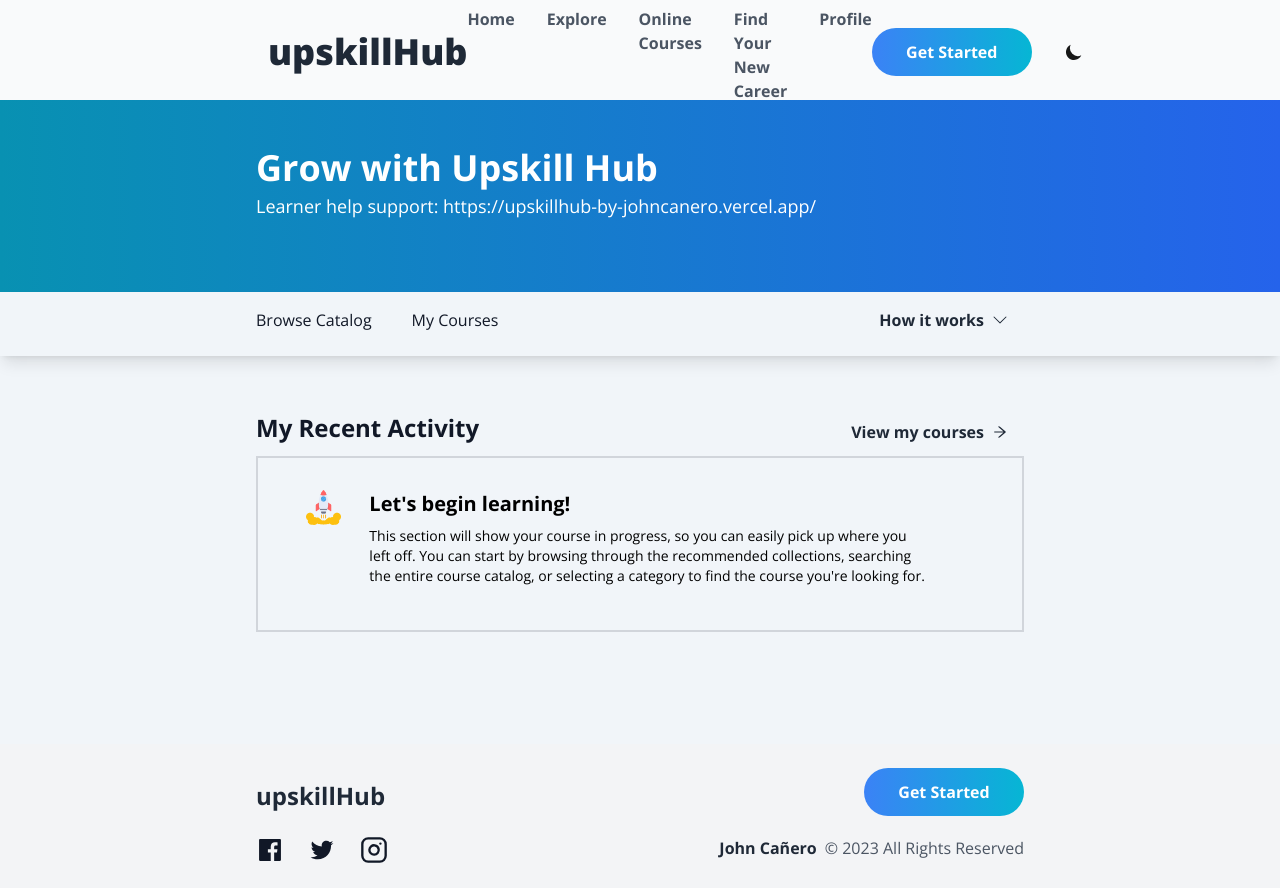
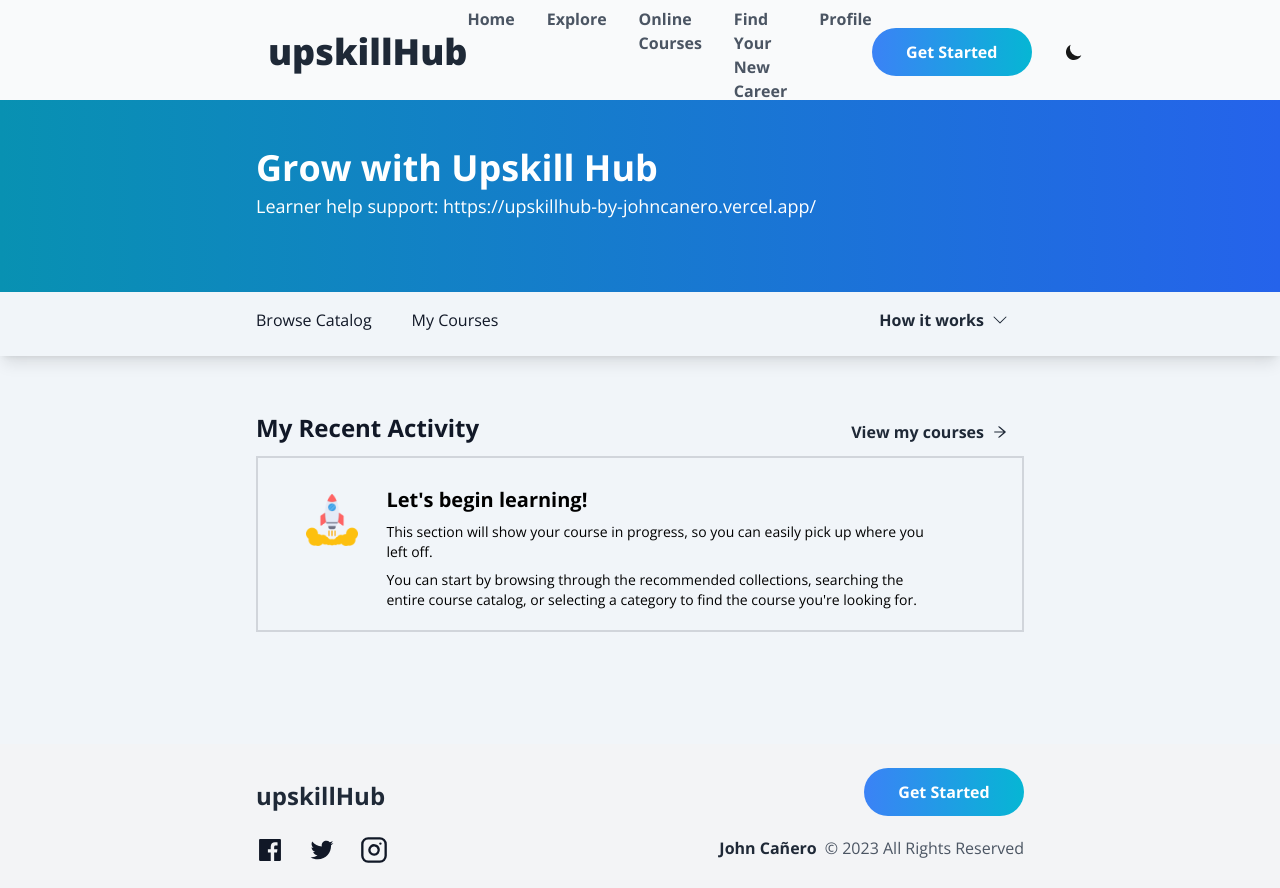
Before and after one commit to johncanero/upskill-hub, a Next.js app: page /profile in a window 1280 px wide. Built offline with nearby package versions, Linux system fonts and the light colour scheme.

Commit message:
Adjust the border box of the Profile Page

```diff
--- a/src/pages/profile/index.tsx
+++ b/src/pages/profile/index.tsx
@@ -76,10 +76,10 @@ const index = () => {
 
                 {/* Let's begin learning */}
                 <div>
-                    <div className="px-6 mx-6 mt-1 text-black border-2 border-gray-300 dark:border-gray-800 md:px-12 lg:ml-64 h-96 md:h-44 md:mt-4 lg:mt-5 dark:text-white font-OpenSans dark:bg-gray-900 md:mx-12 lg:mx-64">
-                        <div className='pt-7 md:flex lg:pt-8'>
+                    <div className="px-6 mx-6 mt-1 text-black border-2 border-gray-300 dark:border-gray-800 md:px-12 lg:ml-64 max-h- md:h-56 lg:h-44 md:mt-4 lg:mt-5 dark:text-white font-OpenSans dark:bg-gray-900 md:mx-12 lg:mx-64">
+                        <div className='pt-7 pb-7 md:pt-8 lg:pt-7 md:flex'>
                             {/* Icon */}
-                            <div className='mx-auto w-28 md:mx-0 md:w-96 lg:w-24'>
+                            <div className='mx-auto w-28 md:mx-0 md:w-80 lg:w-24 md:pt-2'>
                                 <Image
                                     src="/images/pages/rocketIcon.png"
                                     width={300}
@@ -93,7 +93,8 @@ const index = () => {
                             {/* Paragraph */}
                             <div className='text-center md:text-left pt-7 md:pt-0 lg:max-w-2xl'>
                                 <p className='text-xl font-semibold md:ml-7'>Let's begin learning!</p>
-                                <p className='mt-2 text-sm lg:mr-12 md:ml-7'>This section will show your course in progress, so you can easily pick up where you left off. You can start by browsing through the recommended collections, searching the entire course catalog, or selecting a category to find the course you're looking for.</p>
+                                <p className='mt-2 text-sm lg:mr-12 md:ml-7'>This section will show your course in progress, so you can easily pick up where you left off.</p>
+                                <p className='mt-4 md:mt-2 text-sm lg:mr-12 md:ml-7'>You can start by browsing through the recommended collections, searching the entire course catalog, or selecting a category to find the course you're looking for.</p>
                             </div>
                         </div>
                         <p></p>
```
